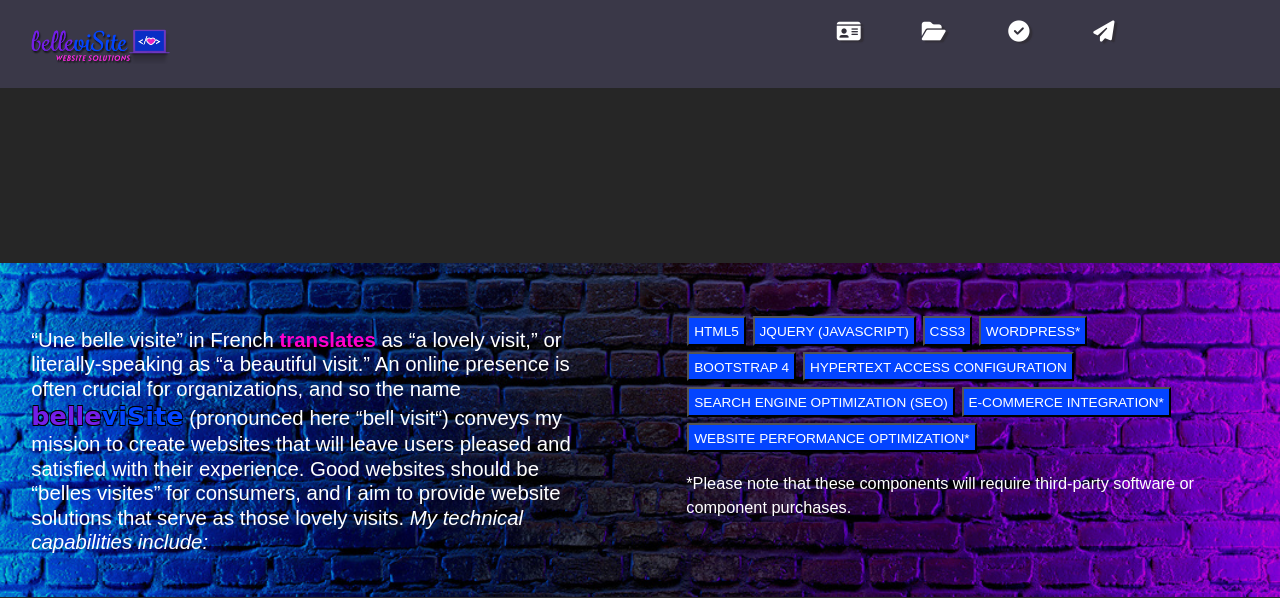
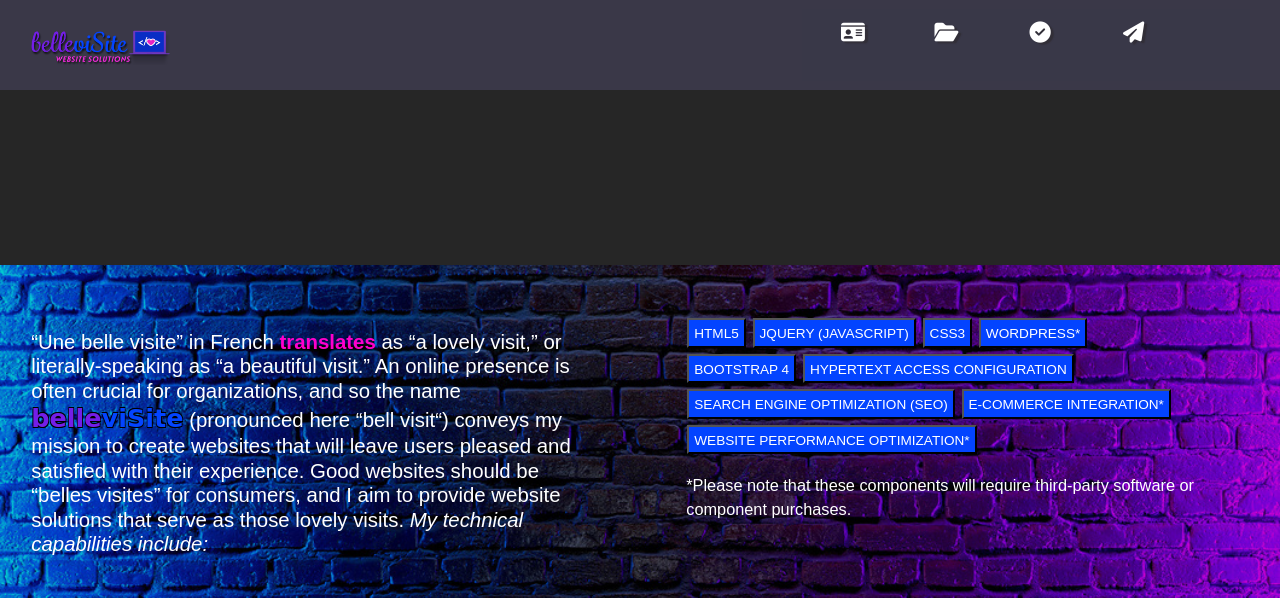
Before and after one commit to bibar7/bibar7.github.io, a PHP site: page / in a window 1280 px wide. Shown: the part 800-1398 px from the top of the page. Run offline with PHP 8.4, Linux system fonts and the light colour scheme; some libraries are stand-ins or nearby versions; some web fonts are replaced.

Commit message:
nav tweaks

```diff
--- a/css/style.css
+++ b/css/style.css
@@ -317,14 +317,14 @@ a.enter img{
 nav {
   background-color: #3a3848;
 
-  height: 11vh  !important;
+  height: 11.25vh  !important;
     /* padding: 0.5em; */
     /* padding: .5rem 0.7rem !important; */
 }
 
 ul.nav {
   display: flex;
-  background-color: #3a3848;
+  background-color: #3a3848ae;
   flex-direction: row;
   min-width: 35vw;
 margin-top: 0 !important;
@@ -334,6 +334,7 @@ margin-top: 0 !important;
 
 .collapse.show ul.nav {
   flex-direction: column !important;
+  margin-top: 1em !important;
 }
 
 ul.nav li {
@@ -370,10 +371,10 @@ align-items: center;
  }
   a.nav-link {
     display: inline-block;
-    width: 4.5em;
+    width: 5em;
     height: 9vh;
     margin-left: 0.5em !important;
-    margin-top: -0.25em !important;
+    margin-top: -0.2em !important;
     text-align: center;
     color: white;
     font-weight: 700;
@@ -487,7 +488,7 @@ a.nav-link:hover > p.hidden-text {
         /* margin-bottom: 0 !important; */
         font-size: 0.7em;
         font-weight: 600;
-        letter-spacing: 0.1em;
+        letter-spacing: 0.05em;
         text-transform: uppercase;
         color: #ff00cc;
   }
--- a/index.html
+++ b/index.html
@@ -88,7 +88,7 @@
                           <li class="nav-item text-center">
                           <a class="nav-link text-center" href="#barber-portfolio-projects">
                               <i class="icon fas fa-folder-open"></i>
-                              <p class="mx-auto hidden-text">Sites</p>
+                              <p class="mx-auto hidden-text">Projects</p>
                               </a>
                               </li>
 
```
